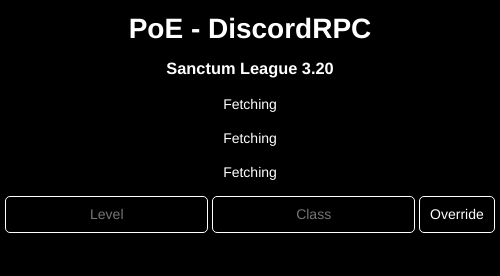
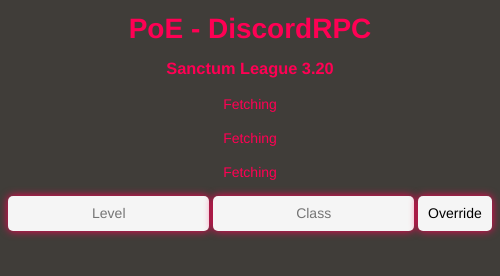
Before and after one commit to DubskySteam/PathOfExile-DiscordRPC, an Electron app: page src/index.html in a window 500 px wide. Drawn offline with Linux system fonts and the light colour scheme; no server answers.

Commit message:
update colorscheme

```diff
--- a/src/css/style.css
+++ b/src/css/style.css
@@ -1,6 +1,6 @@
 body {
-  background-color: #000000;
-  color: #ffffff;
+  background-color: #403d39;
+  color: #ff0054;
   font-family: "Bahnschrift", Helvetica, Arial, sans-serif;
   font-size: 14px;
   line-height: 20px;
@@ -10,9 +10,10 @@
 }
 
 input {
-  background-color: #000000;
-  border: 1px solid #ffffff;
-  color: #ffffff;
+  background-color: #f5f5f5;
+  border: 0px solid #ff0054;
+  box-shadow: 0 0 8px #ff0054;
+  color: #000000;
   font-family: "Bahnschrift", Helvetica, Arial, sans-serif;
   font-size: 14px;
   line-height: 15px;
```
